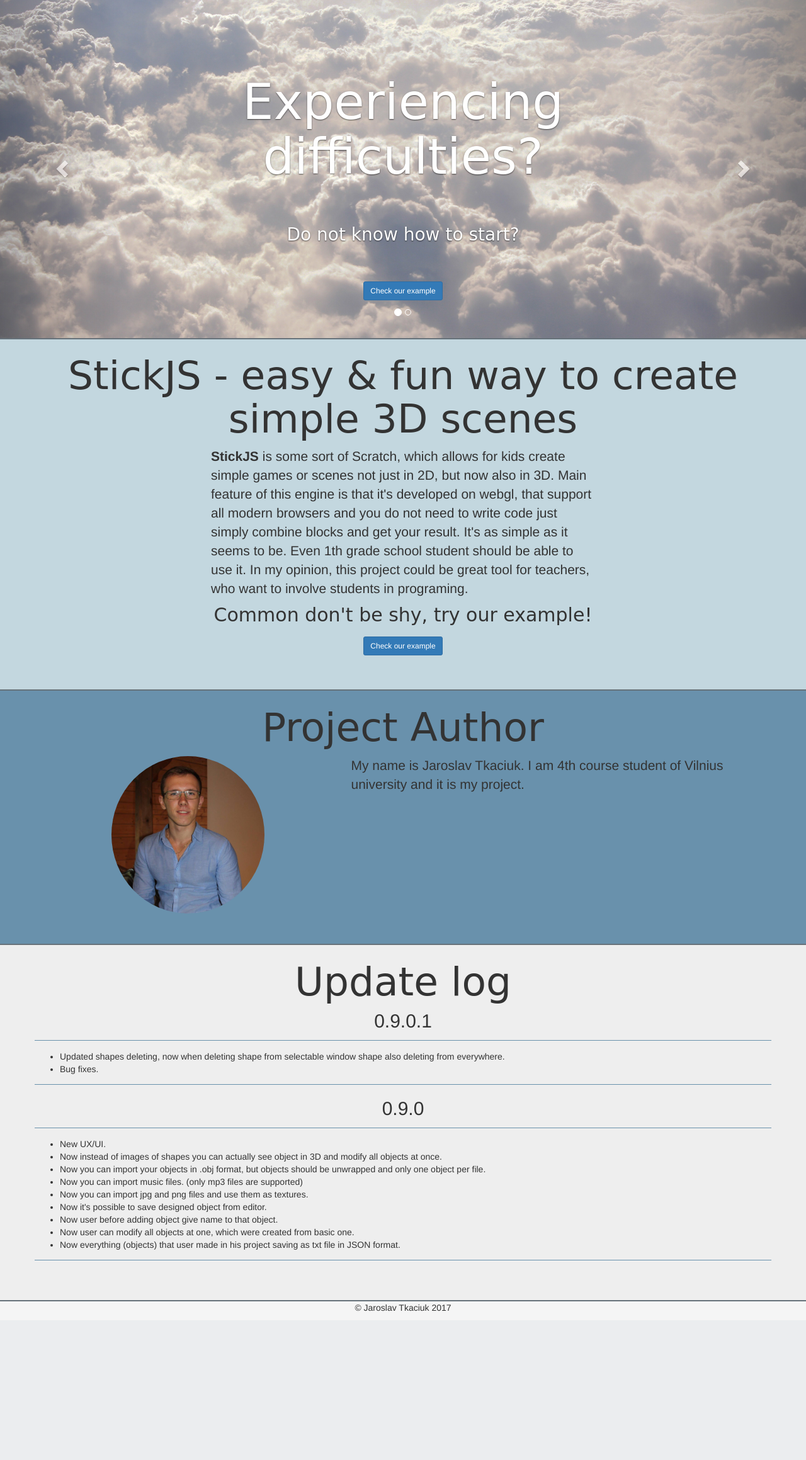
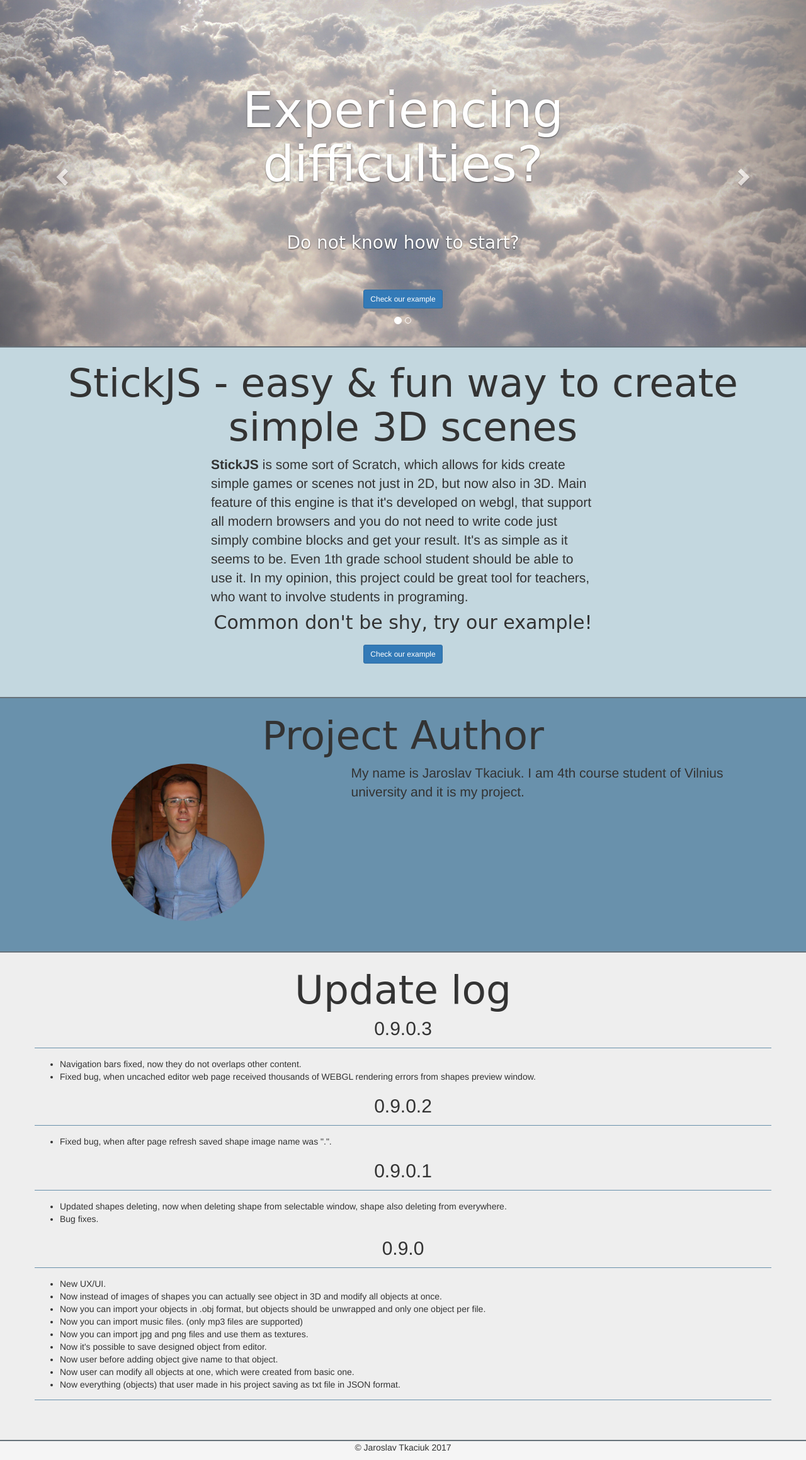
Before and after one commit to JaroslavTkac/StickJS-Simple-JavaScript-HTML5-Game-Engine, a PHP site: page / in a window 1280 px wide. Shown: the part 51-2370 px from the top of the page at 63% size. Before the commit the page ends 2134 px from the top, so only its background shows below. Run offline with PHP 8.4, Linux system fonts and the light colour scheme; some libraries are stand-ins or nearby versions.

Commit message:
0.9.0.3
*Navigation bars fixed, now they do not overlaps other content.
*Fixed bug, when uncached editor web page received thousands of WEBGL
rendering errors from shapes preview window.

```diff
--- a/assets/css/styles.css
+++ b/assets/css/styles.css
@@ -23,11 +23,17 @@ p{
     color: #ea640b;
     text-decoration: none;
 }
+.affix {
+    top: 0;
+    width: 100%;
+    z-index: 9999 !important;
+}
+
 /* Login window */
 
 /* Carousel Styling */
 #theCarousel{
-    margin-top: 3%;
+
 }
 .slide1{
     background-image: url('../img/design/Demo.jpg');
--- a/assets/js/WebglHelper.js
+++ b/assets/js/WebglHelper.js
@@ -19,7 +19,7 @@ let shaderProgramE;
 let mvMatrixE = mat4.create();
 let mvMatrixStackE = [];
 let pMatrixE = mat4.create();
-let editorObjectLoaded = false;
+//let editorObjectLoaded = false;
 let opacitySlider;
 // Animation
 let lastTime = 0;
@@ -50,6 +50,7 @@ let keysArray = [];
 let keyboard;
 //Loading
 let loadedObjects = 0;
+let previewObjects = 0;
 let totalObjects = 0;
 let loaderElement;
 let loaderNode;
--- a/index.html
+++ b/index.html
@@ -14,10 +14,9 @@
 
 </head>
 <body>
-    <!-- Collapsible Navigation Bar -->
-    <div class="container">
+
         <!-- .navbar-fixed-top, or .navbar-fixed-bottom can be added to keep the nav bar fixed on the screen -->
-        <nav class="navbar navbar-default navbar-fixed-top">
+        <nav class="navbar navbar-default navbar-static-top" data-spy="affix" data-offset-top="50" style="margin-bottom: 0">
             <div class="container-fluid">
                 <!-- Brand and toggle get grouped for better mobile display -->
                 <div class="navbar-header">
@@ -29,13 +28,13 @@
                         <span class="icon-bar"></span>
                     </button>
                     <!-- You'll have to add padding in your image on the top and right of a few pixels (CSS Styling will break the navbar) -->
-                    <a class="pull-left" href="#"><img style="height: 50px" src="assets/img/design/StickJSlogo.png"></a>
+                    <a class="pull-left" href="/index.html"><img style="height: 50px" src="assets/img/design/StickJSlogo.png"></a>
                 </div>
                 <!-- Collect the nav links, forms, and other content for toggling -->
                 <div class="collapse navbar-collapse" id="bs-example-navbar-collapse-1">
                     <ul class="nav navbar-nav">
                         <!--class="active"-->
-                        <li><a href="/StickJS-Simple-JavaScript-HTML5-Game-Engine/index.html">Home</a></li>
+                        <li><a href="/index.html">Home</a></li>
                         <li><a href="#creator-info">About</a></li>
                     </ul>
                     <form class="navbar-right my">
@@ -44,7 +43,7 @@
                 </div>
             </div>
         </nav>
-    </div>
+
     <!-- Carousel -->
     <!-- Surround everything with a div with the class carousel slide -->
     <div id="theCarousel" class="carousel slide" data-ride="carousel">
@@ -131,13 +130,23 @@
             <div class="row">
                 <h1 class="title col-md-12">Update log</h1>
                 <div id="update-log">
+                    <h2>0.9.0.3</h2>
+                    <hr class="update-hr">
+                    <ul>
+                        <li>Navigation bars fixed, now they do not overlaps other content.</li>
+                        <li>Fixed bug, when uncached editor web page received thousands of WEBGL rendering errors from shapes preview window.</li>
+                    </ul>
+                    <h2>0.9.0.2</h2>
+                    <hr class="update-hr">
+                    <ul>
+                        <li>Fixed bug, when after page refresh saved shape image name was ".".</li>
+                    </ul>
                     <h2>0.9.0.1</h2>
                     <hr class="update-hr">
                     <ul>
-                        <li>Updated shapes deleting, now when deleting shape from selectable window shape also deleting from everywhere.</li>
+                        <li>Updated shapes deleting, now when deleting shape from selectable window, shape also deleting from everywhere.</li>
                         <li>Bug fixes.</li>
                     </ul>
-                    <hr class="update-hr">
                     <h2>0.9.0</h2>
                     <hr class="update-hr">
                     <ul>
@@ -171,5 +180,25 @@
     <script src="https://code.jquery.com/jquery-3.2.1.slim.min.js" integrity="sha384-KJ3o2DKtIkvYIK3UENzmM7KCkRr/rE9/Qpg6aAZGJwFDMVNA/GpGFF93hXpG5KkN" crossorigin="anonymous"></script>
     <script src="https://cdnjs.cloudflare.com/ajax/libs/popper.js/1.11.0/umd/popper.min.js" integrity="sha384-b/U6ypiBEHpOf/4+1nzFpr53nxSS+GLCkfwBdFNTxtclqqenISfwAzpKaMNFNmj4" crossorigin="anonymous"></script>
     <script src="assets/js/bootstrap.min.js"></script>
+    <script>
+        /*$(document).ready(function () {
+
+            let menu = $('.navbar');
+            let origOffsetY = menu.offset().top;
+
+            function scroll() {
+                if ($(window).scrollTop() >= origOffsetY) {
+                    $('.navbar').addClass('sticky');
+                } else {
+                    $('.navbar').removeClass('sticky');
+                }
+
+
+            }
+
+            document.onscroll = scroll;
+
+        });*/
+    </script>
 </body>
 </html>
--- a/scripts/Main.js
+++ b/scripts/Main.js
@@ -221,7 +221,7 @@ function render() {
     //fpsCounter();
     //avgFps();
     renderEditor();
-    renderPreview();
+    //renderPreview();
 
 }
 
--- a/scripts/Scene.js
+++ b/scripts/Scene.js
@@ -141,7 +141,6 @@ class CreateShape{
         }
         else{
             //glBindVertexBuffer(webgl, this.vertexPositionBuffer, shaderProgram, lastRenderedEditorScene);
-
             webgl.bindBuffer(webgl.ARRAY_BUFFER, this.vertexPositionBuffer);
             webgl.vertexAttribPointer(shaderProgram.vertexPositionAttribute, this.vertexPositionBuffer.itemSize, webgl.FLOAT, false, 0, 0);
 
@@ -333,12 +332,14 @@ function initProperties(object, properties, saveTo){
     if(saveTo === "editor") {
         objEditorArr.push(object);
         loadedObjects++;
-        editorObjectLoaded = true;
+        //editorObjectLoaded = true;
         //console.log("Editor obj size: " + objEditorArr.length);
     }
     if(saveTo === "preview"){
         objPreviewArr.push(object);
         loadedObjects++;
+        previewObjects++;
+        console.log("loaded preview object: " + previewObjects);
         //console.log("Preview obj size: " + objPreviewArr.length);
     }
 }
```
Also changed, not shown: editor.html (+6 -10 lines), scripts/EditorMainWindow.js (+95 -18 lines), assets/img/design/HowToSavedShapes.png (deleted), assets/img/textures/deep_space.jpg (deleted).
